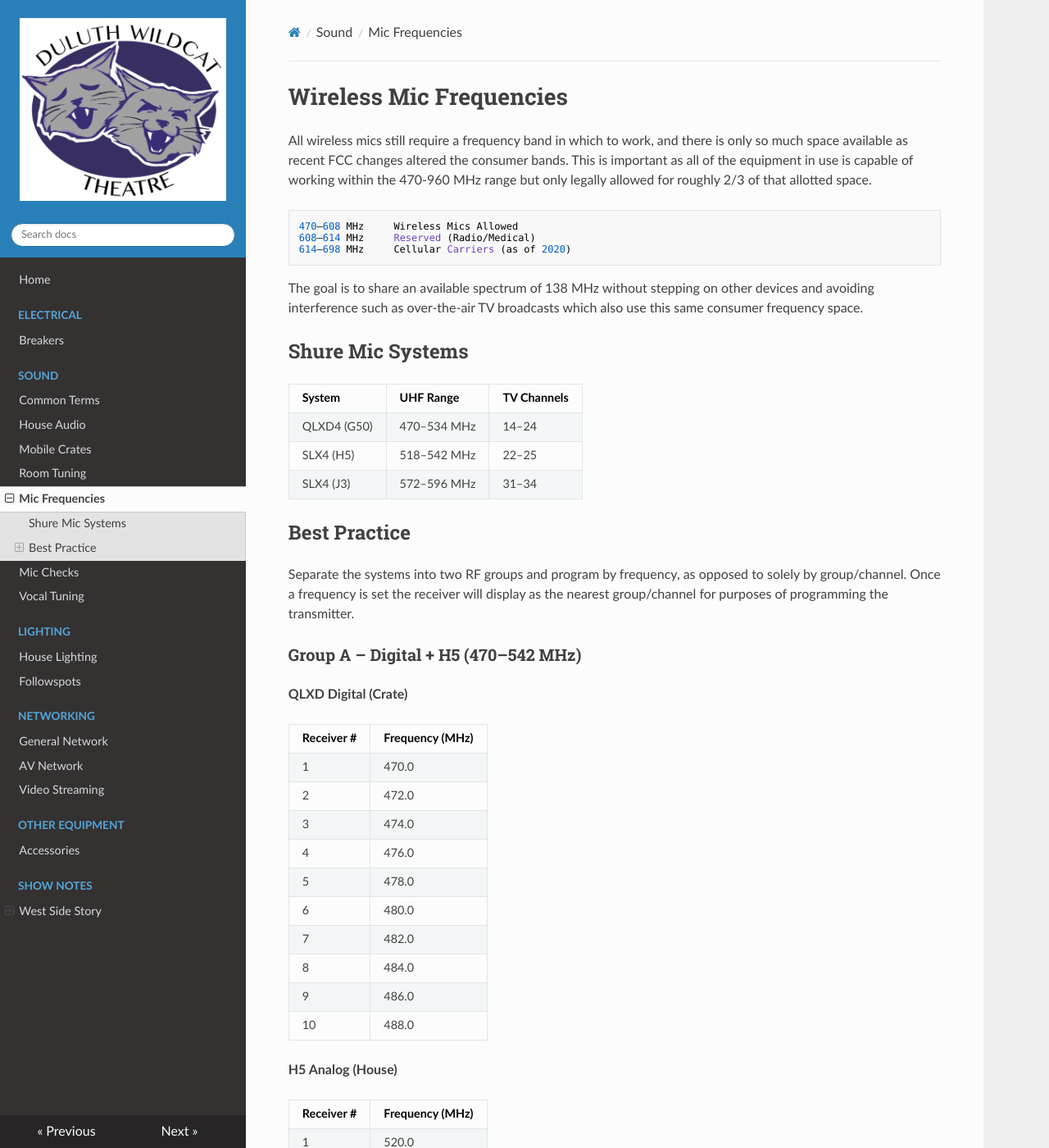
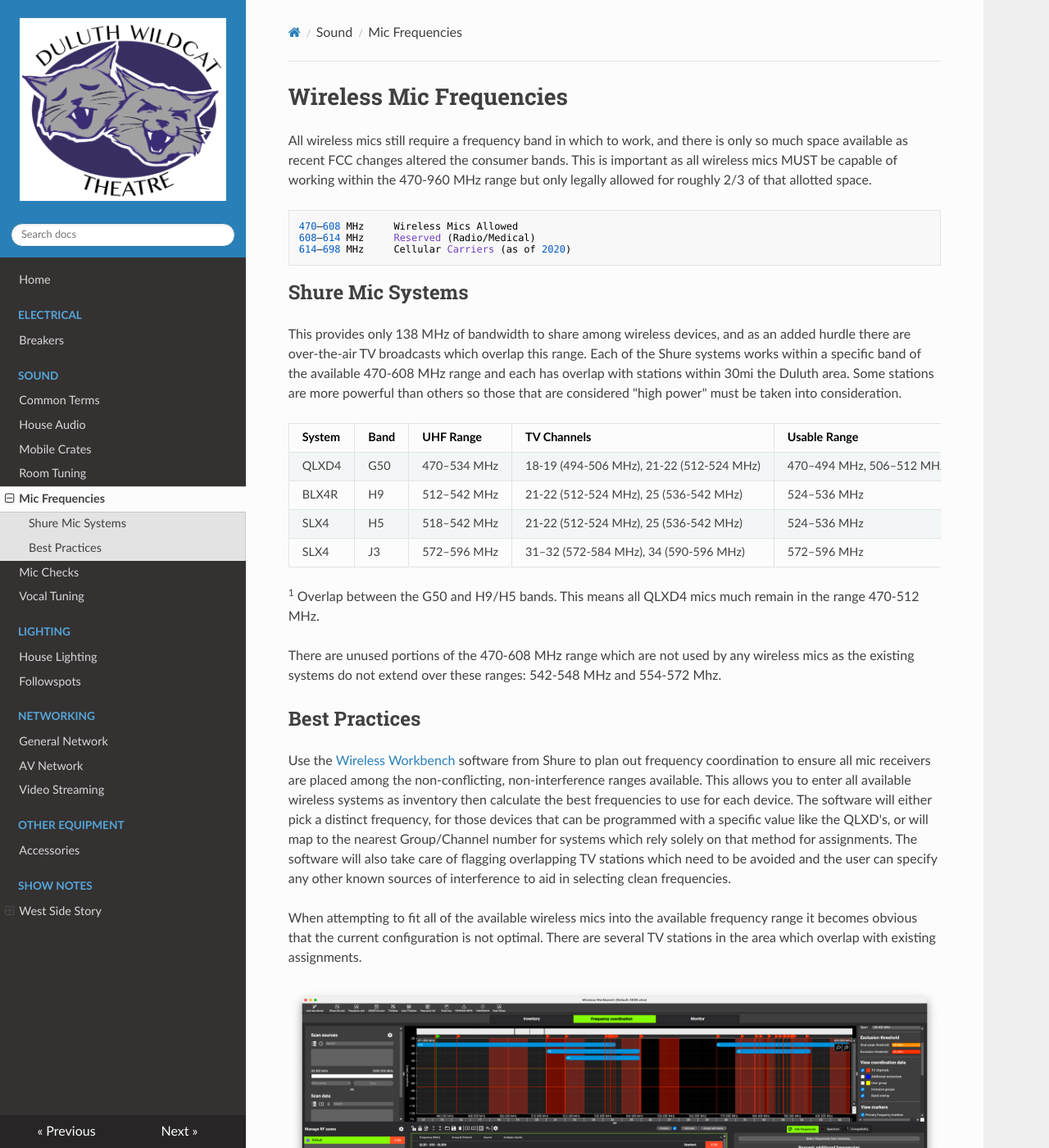
Before and after one commit to DustinGrau/DuluthTheatre, an MkDocs documentation site: the page built from docs/audio-frequencies.md, in a window 1280 px wide and 1400 px high. Shown: the whole window at 82% size. Built offline with MkDocs 1.6.1, drawn with Linux system fonts in a browser that asks for light colours; nearby versions of some CDN libraries; some of the changed text lies outside the part shown.

Commit message:
Update assignments for mics, add images and reformat doc

````diff
--- a/docs/audio-frequencies.md
+++ b/docs/audio-frequencies.md
@@ -1,6 +1,6 @@
 # Wireless Mic Frequencies
 
-All wireless mics still require a frequency band in which to work, and there is only so much space available as recent FCC changes altered the consumer bands. This is important as all of the equipment in use is capable of working within the 470-960 MHz range but only legally allowed for roughly 2/3 of that allotted space.
+All wireless mics still require a frequency band in which to work, and there is only so much space available as recent FCC changes altered the consumer bands. This is important as all wireless mics MUST be capable of working within the 470-960 MHz range but only legally allowed for roughly 2/3 of that allotted space.
 
 ```
 470–608 MHz     Wireless Mics Allowed
@@ -8,67 +8,29 @@
 614–698 MHz     Cellular Carriers (as of 2020)
 ```
 
-The goal is to share an available spectrum of 138 MHz without stepping on other devices and avoiding interference such as over-the-air TV broadcasts which also use this same consumer frequency space.
-
 ## Shure Mic Systems
 
-| System      | UHF Range   | TV Channels |
-|-------------|-------------|-------------|
-| QLXD4 (G50) | 470–534 MHz | 14–24 |
-| SLX4 (H5)   | 518–542 MHz | 22–25 |
-| SLX4 (J3)   | 572–596 MHz | 31–34 |
+This provides only 138 MHz of bandwidth to share among wireless devices, and as an added hurdle there are over-the-air TV broadcasts which overlap this range. Each of the Shure systems works within a specific band of the available 470-608 MHz range and each has overlap with stations within 30mi the Duluth area. Some stations are more powerful than others so those that are considered "high power" must be taken into consideration.
 
-## Best Practice
+| System | Band | UHF Range   | TV Channels | Usable Range |
+|--------|------|-------------|-------------|--------------|
+| QLXD4  | G50  | 470–534 MHz | 18-19 (494-506 MHz), 21-22 (512-524 MHz) | 470–494 MHz, 506–512 MHz, 524–534 MHz<sup>1</sup> |
+| BLX4R  | H9   | 512–542 MHz | 21-22 (512-524 MHz), 25 (536-542 MHz) | 524–536 MHz |
+| SLX4   | H5   | 518–542 MHz | 21-22 (512-524 MHz), 25 (536-542 MHz) | 524–536 MHz |
+| SLX4   | J3   | 572–596 MHz | 31–32 (572-584 MHz), 34 (590-596 MHz) | 572–596 MHz |
 
-Separate the systems into two RF groups and program by frequency, as opposed to solely by group/channel. Once a frequency is set the receiver will display as the nearest group/channel for purposes of programming the transmitter.
+<sup>1</sup> Overlap between the G50 and H9/H5 bands. This means all QLXD4 mics much remain in the range 470-512 MHz.
 
-### Group A – Digital + H5 (470–542 MHz)
+There are unused portions of the 470-608 MHz range which are not used by any wireless mics as the existing systems do not extend over these ranges: 542-548 MHz and 554-572 Mhz.
 
-**QLXD Digital (Crate)**
+## Best Practices
 
-| Receiver # | Frequency (MHz) |
-|------------|----------------|
-| 1 | 470.0 |
-| 2 | 472.0 |
-| 3 | 474.0 |
-| 4 | 476.0 |
-| 5 | 478.0 |
-| 6 | 480.0 |
-| 7 | 482.0 |
-| 8 | 484.0 |
-| 9 | 486.0 |
-| 10 | 488.0 |
+Use the [Wireless Workbench](https://www.shure.com/en-US/products/software/wwb?variant=WWB) software from Shure to plan out frequency coordination to ensure all mic receivers are placed among the non-conflicting, non-interference ranges available. This allows you to enter all available wireless systems as inventory then calculate the best frequencies to use for each device. The software will either pick a distinct frequency, for those devices that can be programmed with a specific value like the QLXD's, or will map to the nearest Group/Channel number for systems which rely solely on that method for assignments. The software will also take care of flagging overlapping TV stations which need to be avoided and the user can specify any other known sources of interference to aid in selecting clean frequencies.
 
-**H5 Analog (House)**
+When attempting to fit all of the available wireless mics into the available frequency range it becomes obvious that the current configuration is not optimal. There are several TV stations in the area which overlap with existing assignments.
 
-| Receiver # | Frequency (MHz) |
-|------------|-----------------|
-| 1  | 520.0 |
-| 2  | 524.0 |
-| 9  | 528.0 |
-| 10 | 532.0 |
+![](images/Freq-Coord-Before.png)
 
-### Group B – J3 Analog (574–594 MHz)
+By removing concerns over some mid-power TV stations this opens up a few small frequency gaps to fit the available systems, at the cost of ignoring the 6 SLX (J3) units in the mobile cart in the name of making all of the in-house mics available for use. This poses the perfect use-case for replacing 6 units with a newer system that can better utilize the unused space in the middle of the 470-608 MHz frequency range.
 
-**J3 Analog (Crate)**
-
-| Receiver # | Frequency (MHz) |
-|------------|-----------------|
-| 11 | 574.0 |
-| 12 | 575.5 |
-| 13 | 577.0 |
-| 14 | 578.5 |
-| 15 | 580.0 |
-| 16 | 582.0 |
-
-**J3 Analog (House)**
-
-| Receiver # | Frequency (MHz) |
-|------------|-----------------|
-| 3  | 584.0 |
-| 4  | 585.5 |
-| 5  | 587.0 |
-| 6  | 588.5 |
-| 7  | 590.0 |
-| 8  | 591.5 |
-| 17 | 593.0 |
+![](images/Freq-Coord-After.png)
````
Also changed, not shown: docs/images/Freq-Coord-After.png (added), docs/images/Freq-Coord-Before.png (added), 1 other file.
